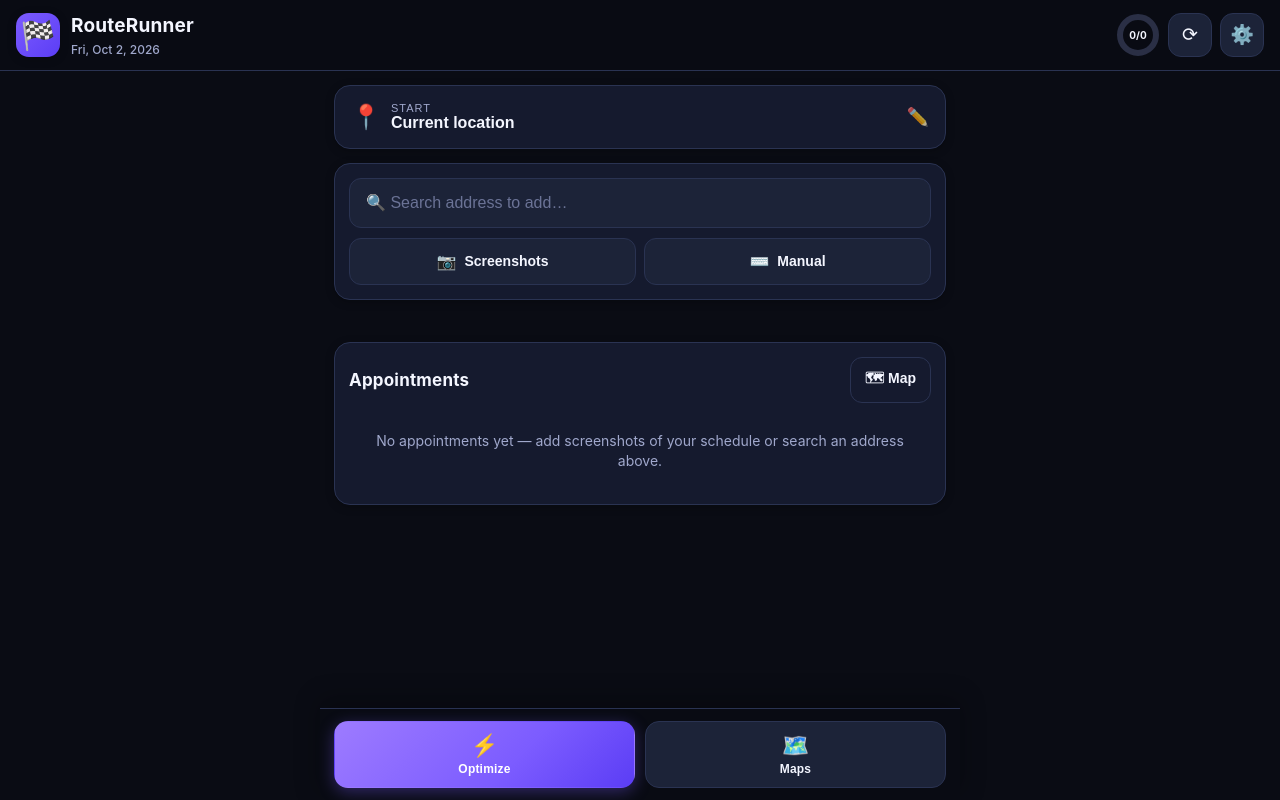
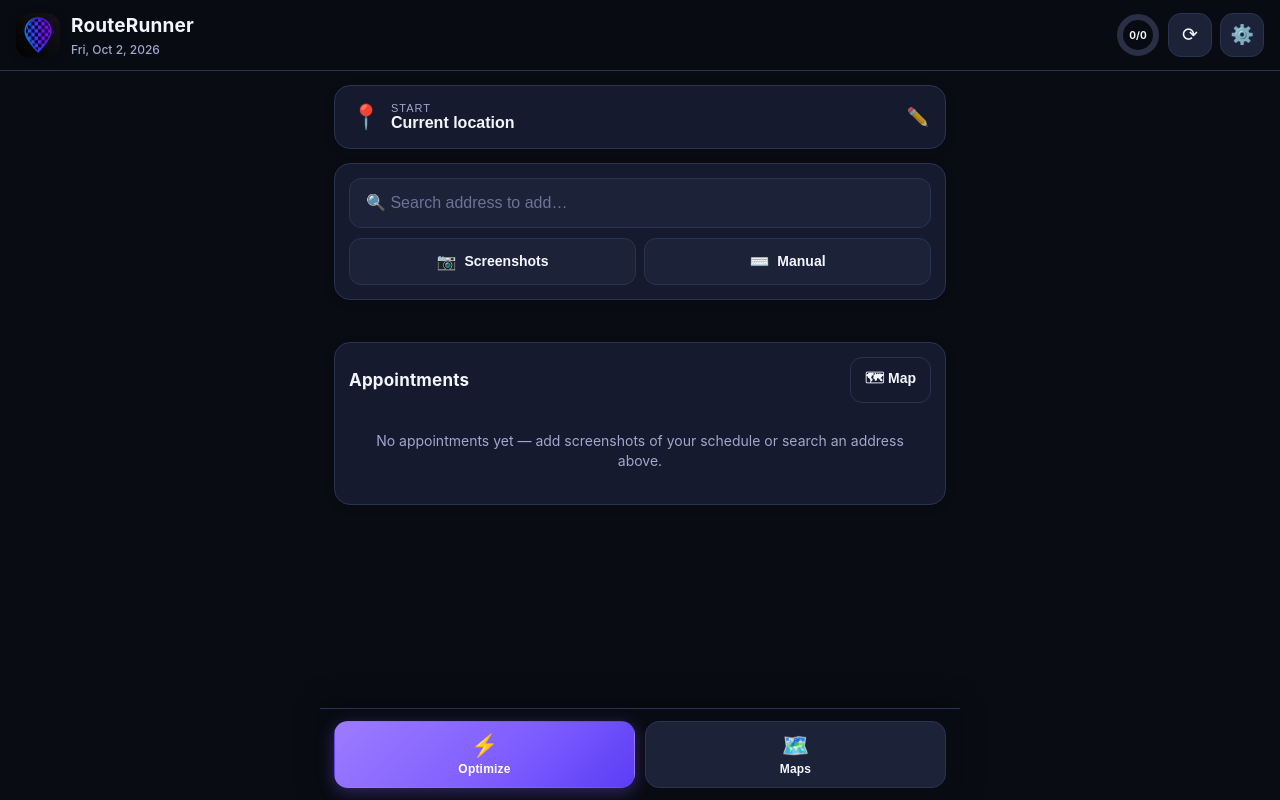
Before and after one commit to abrown9299-coder/route-runner, a plain HTML site: page index.html in a window 1280 px wide. Drawn offline with nearby package versions, Linux system fonts and the light colour scheme.

Commit message:
v1.9.12: header uses actual app icon

```diff
--- a/index.html
+++ b/index.html
@@ -6,7 +6,7 @@
 <title>RouteRunner</title>
 <link rel="manifest" href="manifest.json">
 <meta name="theme-color" content="#0b0e1a">
-<meta name="app-version" content="20261002-011415">
+<meta name="app-version" content="20261002-020347">
 <meta name="mobile-web-app-capable" content="yes">
 <meta name="apple-mobile-web-app-capable" content="yes">
 <meta name="apple-mobile-web-app-status-bar-style" content="black-translucent">
@@ -46,7 +46,7 @@
 
 <header id="topbar">
   <div class="brand">
-    <span class="logo">🏁</span>
+    <span class="logo"><img src="icon-192.png" alt="RouteRunner" width="44" height="44"></span>
     <div>
       <h1>RouteRunner</h1>
       <p id="routeDate"></p>
--- a/styles.css
+++ b/styles.css
@@ -46,9 +46,10 @@ body {
 }
 .brand { display: flex; align-items: center; gap: 11px; }
 .logo {
-  font-size: 28px; width: 44px; height: 44px; display: flex; align-items: center; justify-content: center;
-  background: linear-gradient(135deg, var(--accent), #5b3df5); border-radius: 13px; box-shadow: var(--shadow-s);
+  width: 44px; height: 44px; display: flex; align-items: center; justify-content: center;
+  border-radius: 13px; overflow: hidden; box-shadow: var(--shadow-s); flex-shrink: 0;
 }
+.logo img { width: 100%; height: 100%; object-fit: cover; display: block; }
 .brand h1 { margin: 0; font-size: 19px; font-weight: 700; letter-spacing: .2px; }
 .brand p { margin: 1px 0 0; font-size: 12px; color: var(--dim); font-weight: 500; }
 .top-right { display: flex; align-items: center; gap: 8px; }
--- a/sw.js
+++ b/sw.js
@@ -1,5 +1,5 @@
-/* RouteRunner service worker — offline app shell. 20261002-011415 is stamped by dev/deploy.py. */
-const CACHE = 'routerunner-20261002-011415';
+/* RouteRunner service worker — offline app shell. 20261002-020347 is stamped by dev/deploy.py. */
+const CACHE = 'routerunner-20261002-020347';
 const SHELL = [
   './', './index.html', './styles.css', './app.js', './core.js', './ocr.js',
   './manifest.json', './icon-192.png', './icon-512.png',
--- a/version.json
+++ b/version.json
@@ -1 +1 @@
-{"version": "20261002-011415", "built": "2026-10-02T01:14:16.109799+00:00"}
+{"version": "20261002-020347", "built": "2026-10-02T02:03:48.042981+00:00"}
```
